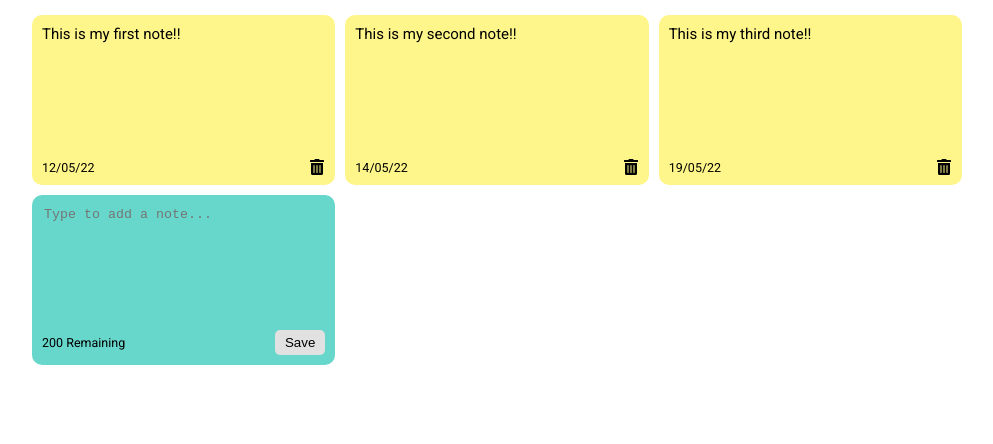
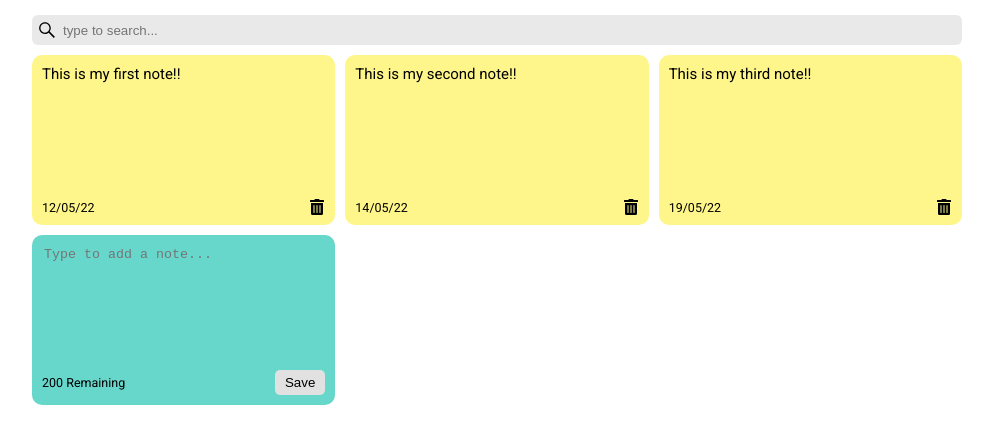
Before and after one commit to idiakeg/Notes, a React (Create React App) app: page / in a window 1280 px wide. Shown: the top 444 px of the page, without its empty margins (143-1136 px from the left). Built offline with nearby package versions, Linux system fonts and the light colour scheme.

Commit message:
created and styled the search bar component

```diff
--- a/src/App.css
+++ b/src/App.css
@@ -63,3 +63,19 @@ textarea:focus {
 .save:hover {
 	background-color: #ededed;
 }
+
+/* SEARCH STYLE */
+.search {
+	border-radius: 0.6rem;
+	margin-bottom: 1rem;
+	display: flex;
+	padding: 0.6rem;
+	background-color: rgb(233, 233, 233);
+	gap: 0.5rem;
+}
+
+.search input {
+	border: none;
+	background-color: rgb(233 233 233);
+	outline: none;
+}
--- a/src/App.js
+++ b/src/App.js
@@ -1,9 +1,11 @@
 import "./App.css";
 import NotesList from "./components/NotesList";
+import Search from "./components/Search";
 
 function App() {
 	return (
 		<div className="container">
+			<Search />
 			<NotesList />
 		</div>
 	);
--- a/src/components/NotesList.js
+++ b/src/components/NotesList.js
@@ -5,12 +5,15 @@ import Context from "../contexts/Context";
 import AddNote from "./AddNote";
 
 const NotesList = () => {
-	let { notes } = useContext(Context);
+	let { notes, searchText } = useContext(Context);
+	const searchValue = searchText.toLowerCase();
 	return (
 		<div className="note-list">
-			{notes.map((note) => (
-				<Note text={note.text} id={note.id} date={note.date} key={note.id} />
-			))}
+			{notes
+				.filter((item) => item.text.toLowerCase().includes(searchValue))
+				.map((note) => (
+					<Note text={note.text} id={note.id} date={note.date} key={note.id} />
+				))}
 			<AddNote />
 		</div>
 	);
--- /dev/null
+++ b/src/components/Search.js
@@ -0,0 +1,21 @@
+import React from "react";
+import { FaSistrix } from "react-icons/fa";
+import { useContext } from "react";
+import Context from "../contexts/Context";
+
+const Search = () => {
+	const { searchText, handleSearchText } = useContext(Context);
+	return (
+		<div className="search">
+			<FaSistrix size="1.8rem" />
+			<input
+				type="text"
+				value={searchText}
+				onChange={(e) => handleSearchText(e.target.value)}
+				placeholder="type to search..."
+			/>
+		</div>
+	);
+};
+
+export default Search;
--- a/src/contexts/Context.js
+++ b/src/contexts/Context.js
@@ -24,6 +24,7 @@ export const ContextProvider = ({ children }) => {
 	]);
 
 	const [noteText, setNoteText] = useState("");
+	const [searchText, setSearchtext] = useState("");
 
 	// CHARACTER COUNT DEFINITION
 	const characterCount = 200;
@@ -58,6 +59,13 @@ export const ContextProvider = ({ children }) => {
 		setNotes(filteredNotes);
 	};
 
+	const handleSearchText = (value) => {
+		let newSearchText = value;
+		if (newSearchText !== " ") {
+			setSearchtext(newSearchText);
+		}
+	};
+
 	return (
 		<Context.Provider
 			value={{
@@ -69,6 +77,9 @@ export const ContextProvider = ({ children }) => {
 				handleSave,
 				characterCount,
 				handleDelete,
+				searchText,
+				setSearchtext,
+				handleSearchText,
 			}}
 		>
 			{children}
```
